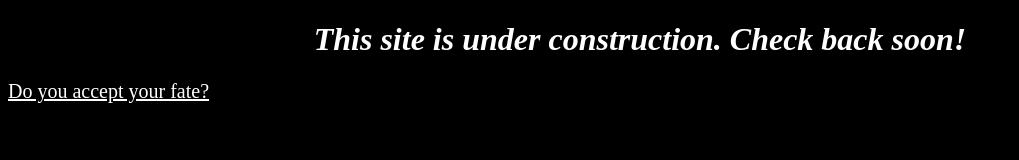
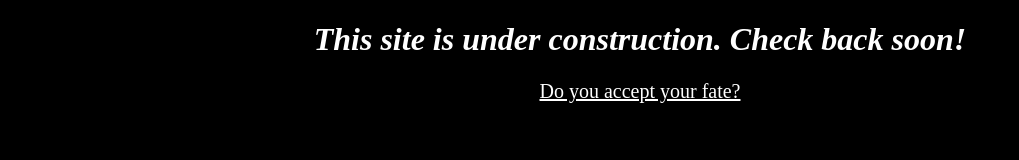
Before and after one commit to SpectralVulpine/spectralvulpine.github.io, a plain HTML site: page index.html in a window 1280 px wide. Shown: the whole page, without its empty margins (0-1019 px from the left). Drawn offline with Linux system fonts and the light colour scheme.

Commit message:
Cheat to center fate link
Yup, I'm a shameless cheater.

```diff
--- a/index.html
+++ b/index.html
@@ -15,11 +15,12 @@
       }
       a {
         color: #fff;
-        width: 50%;
+        width: 300px;
         margin: auto;
         text-align: center;
         font-family: Arial sans-serif;
         font-size: 20px;
+        display: block;
       }
     </style>
   </head>
```
